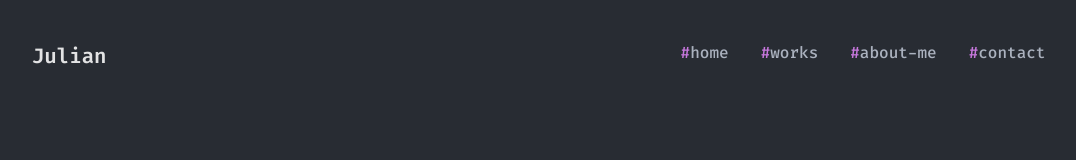
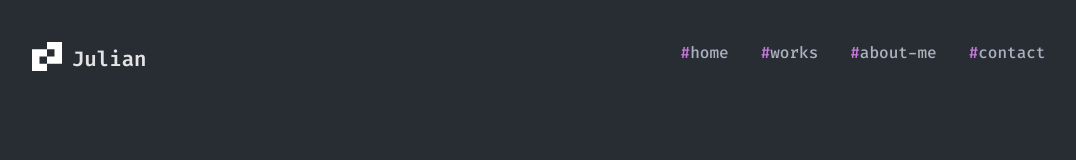
Before and after one commit to julian-saez/portfolio2024, a React (Vite) app: page / in a window 1280 px wide. Shown: the top 160 px of the page, without its empty margins (95-1171 px from the left). Built offline with nearby package versions, Linux system fonts and the light colour scheme.

Commit message:
feat: add logo

```diff
--- a/index.html
+++ b/index.html
@@ -2,7 +2,7 @@
 <html lang="en">
   <head>
     <meta charset="UTF-8" />
-    <link rel="icon" type="image/svg+xml" href="/vite.svg" />
+    <link rel="icon" type="image/svg+xml" href="/Logo.svg" />
     <link rel="preconnect" href="https://fonts.googleapis.com">
     <link rel="preconnect" href="https://fonts.gstatic.com" crossorigin>
     <link href="https://fonts.googleapis.com/css2?family=Fira+Code:wght@300;400;500;600;700&display=swap" rel="stylesheet">
--- a/src/organisms/NavBar/NavBar.jsx
+++ b/src/organisms/NavBar/NavBar.jsx
@@ -1,6 +1,7 @@
 import styles from './NavBar.module.css';
 import NavItem from '../../atoms/NavItem/NavItem';
 import Menu from '../../atoms/Menu/Menu';
+import Logo from '../../assets/Logo.svg';
 import { useState } from 'react';
 
 const NavBar = () => {
@@ -20,7 +21,12 @@ const NavBar = () => {
     return(
         <header className={ styles.header }>
             <div className={ styles.header_content }>
-                <span className={ styles.name }>Julian</span>
+                <div className={ styles.brand_container }>
+                    <div className={ styles.logo }>
+                        <img src={ Logo } />
+                    </div>
+                    <span className={ styles.name }>Julian</span>
+                </div>
                 <Menu handleChange={ handleChange } isMenuEnabled={ isMenuEnabled }>
                     <NavItem onClick={ isCellphone() && handleChange } navigateTo='#presentation' text='home' />
                     <NavItem onClick={ isCellphone() && handleChange } navigateTo='#projects' text='works' />
--- a/src/organisms/NavBar/NavBar.module.css
+++ b/src/organisms/NavBar/NavBar.module.css
@@ -1,6 +1,19 @@
 .header {
     width: 100%;
     max-width: 100%;
+}
+
+.brand_container {
+    z-index: 2;
+    height: min-content;
+    display: flex;
+    align-items: center;
+}
+
+.logo img {
+    width: 30px;
+    margin-right: 10px;
+    z-index: 2;
 }
 
 .header_content {
```
Also changed, not shown: public/Logo.svg (added), src/assets/Logo.svg (added).
